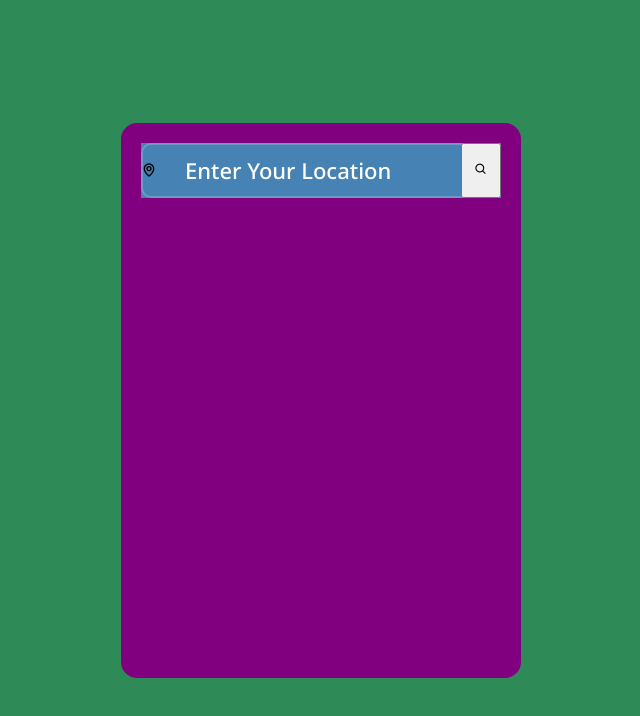
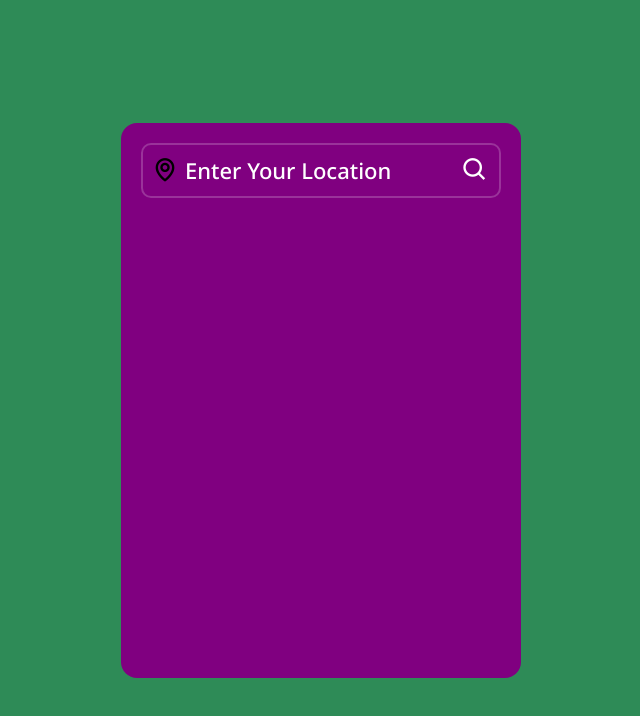
Before and after one commit to davidszatmari/weather-app, a plain HTML site: page index.html in a window 1280 px wide. Shown: the whole page, without its empty margins (319-959 px from the left). Drawn offline with nearby package versions, Linux system fonts and the light colour scheme.

Commit message:
Change css search box

```diff
--- a/style.css
+++ b/style.css
@@ -26,9 +26,14 @@ body{
     position: relative;
     width: 100%;
     height: 55px;
-    background: steelblue;
     display: flex;
     align-items: center;
+}
+
+.search-box i {
+    position: absolute;
+    left: 10px;
+    font-size: 28px;
 }
 
 .search-box input {
@@ -57,4 +62,11 @@ body{
     right: 0;
     width: 40px;
     height: 100%;
+    background: transparent;
+    border: none;
+    outline: none;
+    font-size: 28px;
+    color: #fff;
+    padding: 0 40px 0 5px;
+    cursor: pointer;
 }
```
